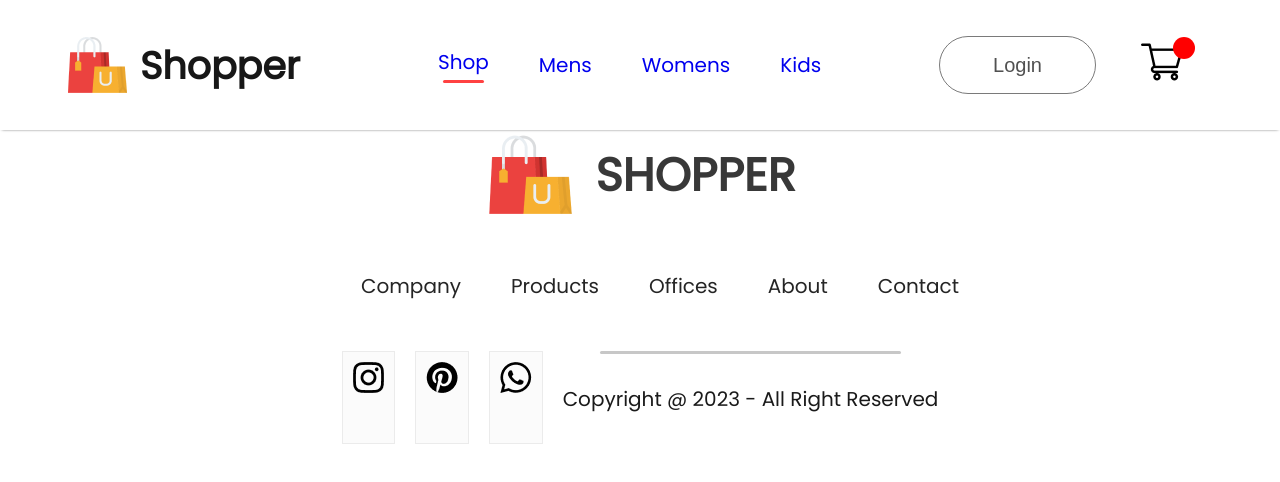
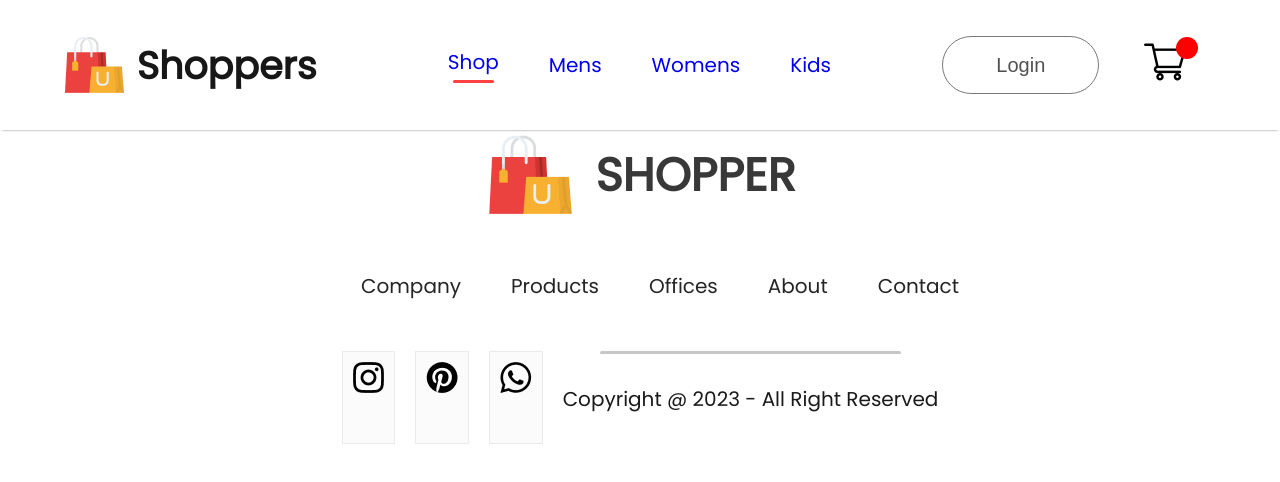
Before and after one commit to UrgyenTsering/e-commerce-site, a React (Create React App) app in the folder frontend/: page /login in a window 1280 px wide. Shown: the top 482 px of the page. Built offline with nearby package versions, Linux system fonts and the light colour scheme.

Commit message:
Name of brands has changed into Shopper from shoppers in navbar

```diff
--- a/frontend/src/Components/Navbar/Navbar.jsx
+++ b/frontend/src/Components/Navbar/Navbar.jsx
@@ -12,7 +12,7 @@ const Navbar = () => {
       <div className="navbar">
         <div className="nav-logo">
           <img src={logo} alt="nav-logo" />
-          <p>Shopper</p>
+          <p>Shoppers</p>
         </div>
         <ul className="nav-menu">
           <li onClick={()=>{setMenu("shop");}}><Link style={{textDecoration:'none'}} to='/'>Shop</Link>{menu==="shop"?<hr/>:<></>} </li> {/* A React Router Link component that creates a link to the root path ("/"). */}
```
